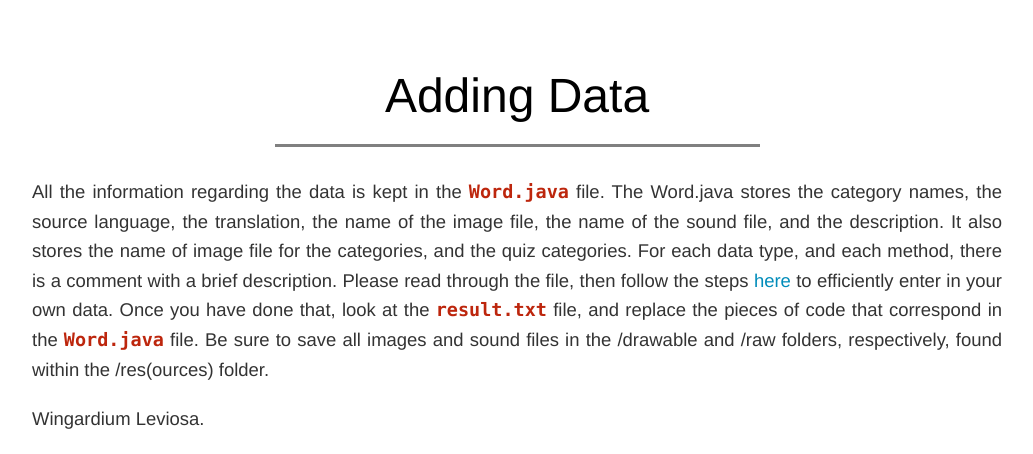
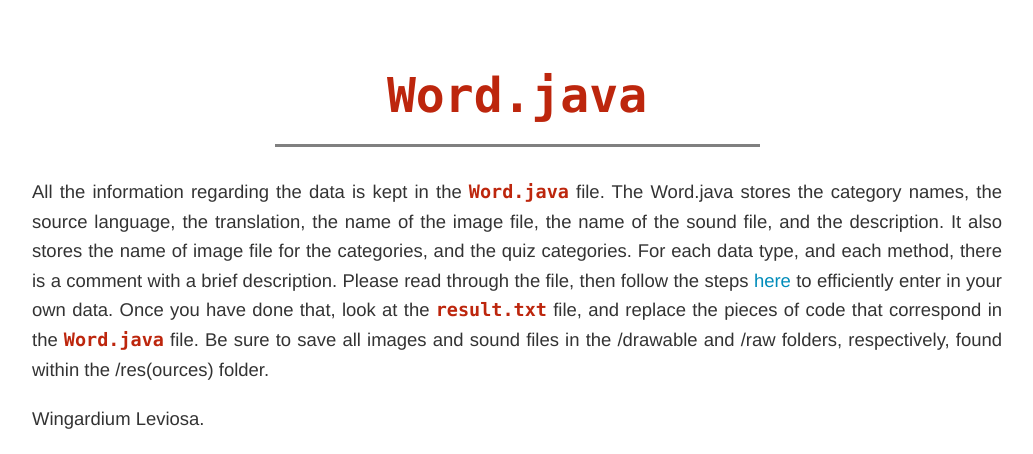
Before and after one commit to eddersko/PomoDictionary, a plain HTML site: page index.html in a window 1280 px wide. Shown: the part 1518-1972 px from the top of the page, without its empty margins (123-1156 px from the left). Drawn offline with Linux system fonts and the light colour scheme; a web font is replaced by a local one.

Commit message:
Modified.

```diff
--- a/index.html
+++ b/index.html
@@ -142,7 +142,7 @@
 
 
 
-                <h2 class="title">Adding Data</h2>
+                <h2 class="title"><code>Word.java</code></h2>
                 <div id="underline"></div>
 
                 <p align="justify">All the information regarding the data is kept in the <code>Word.java</code> file. The Word.java stores the category names, the source language, the translation, the name of the image file, the name of the sound file, and the description. It also stores the name of image file for the categories, and the quiz categories. For each data type, and each method, there is a comment with a brief description. Please read through the file, then follow the steps <a href="http://eddersko.com/template/app/">here</a> to efficiently enter in your own data. Once you have done that, look at the <code>result.txt</code> file, and replace the pieces of code that correspond in the <code>Word.java</code> file. Be sure to save all images and sound files in the /drawable and /raw folders, respectively, found within the /res(ources) folder.</p>
```
